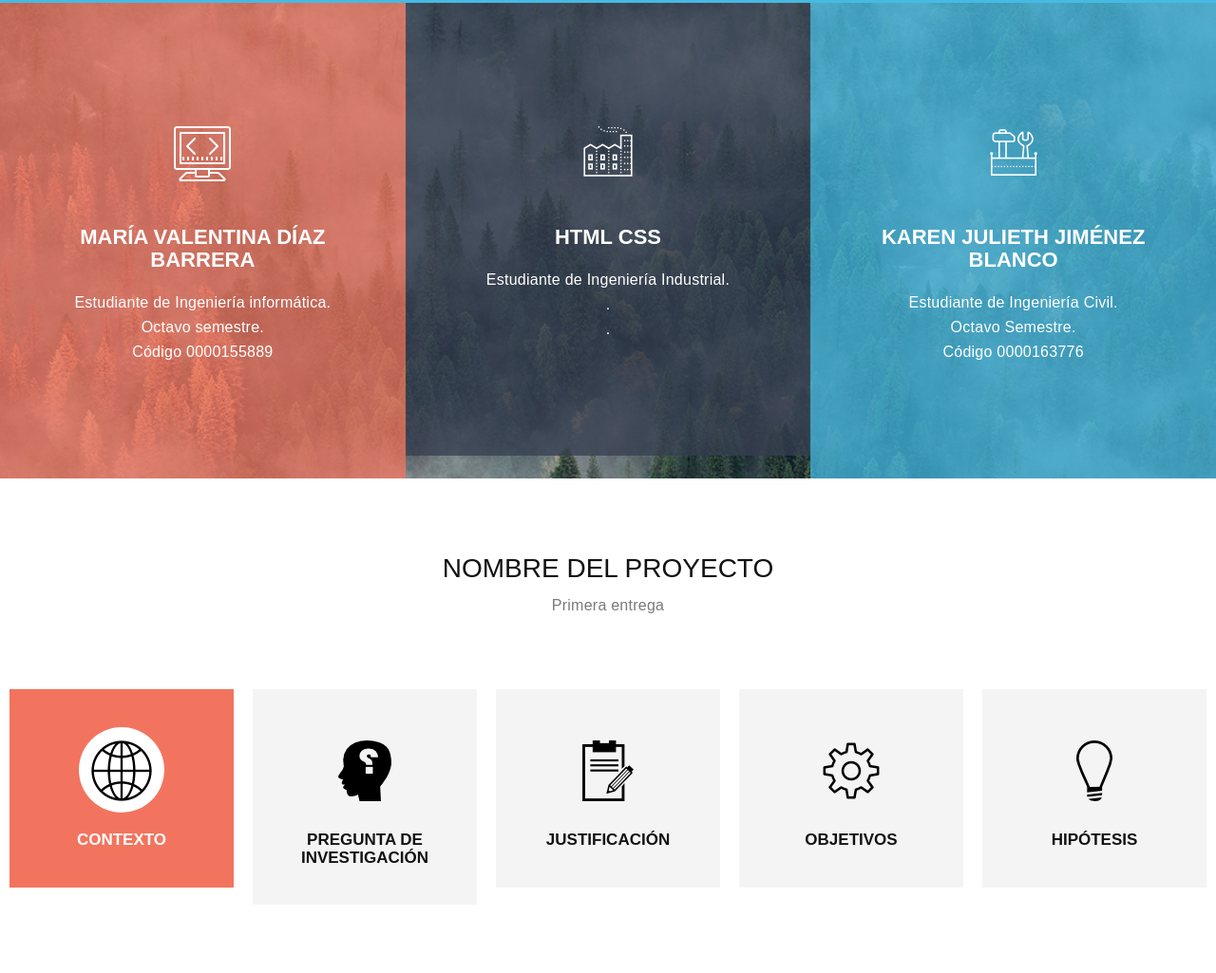
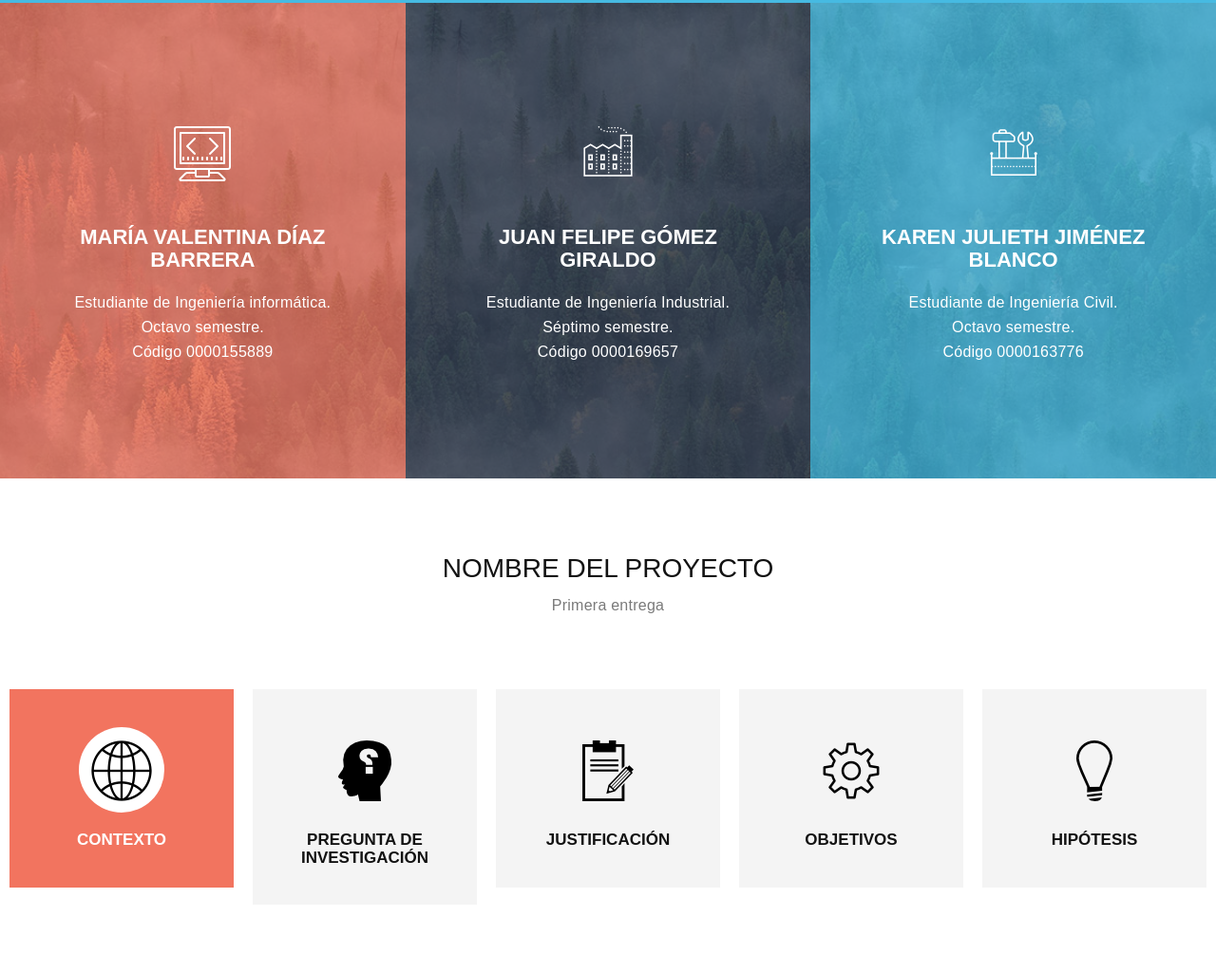
Before and after one commit to valdiba/investigaci-n-covid, a plain HTML site: page index.html in a window 1280 px wide. Shown: the part 977-2002 px from the top of the page at 95% size. Drawn offline with nearby package versions, Linux system fonts and the light colour scheme.

Commit message:
Nombres completos

```diff
--- a/index.html
+++ b/index.html
@@ -107,7 +107,7 @@ http://www.templatemo.com/tm-508-power
                                 <img src="img/app.png" alt="">
                             </div>
                             <h4>María Valentina Díaz Barrera</h4>
-                            <p>Estudiante de Ingeniería informática.<br/> Octavo semestre. <br/> Código 0000155889</p>
+                            <p>Estudiante de Ingeniería informática.<br/>Octavo semestre. <br/> Código 0000155889</p>
                         </div>
                     </div>
                     <div class="col-md-4">
@@ -115,8 +115,8 @@ http://www.templatemo.com/tm-508-power
                             <div class="icon">
                                 <img src="img/industrial.png" alt="">
                             </div>
-                            <h4>HTML CSS</h4>
-                            <p>Estudiante de Ingeniería Industrial.<br/>. <br/>.</p>
+                            <h4>Juan Felipe Gómez Giraldo</h4>
+                            <p>Estudiante de Ingeniería Industrial.<br/>Séptimo semestre. <br/>Código 0000169657</p>
                         </div>
                     </div>
                     <div class="col-md-4">
@@ -125,7 +125,7 @@ http://www.templatemo.com/tm-508-power
                                 <img src="img/tools.png" alt="">
                             </div>
                             <h4>Karen Julieth Jiménez Blanco</h4>
-                            <p>Estudiante de Ingeniería Civil.<br/>Octavo Semestre. <br/>Código 0000163776</p>
+                            <p>Estudiante de Ingeniería Civil.<br/>Octavo semestre. <br/>Código 0000163776</p>
                         </div>
                     </div>
                 </div>
```
